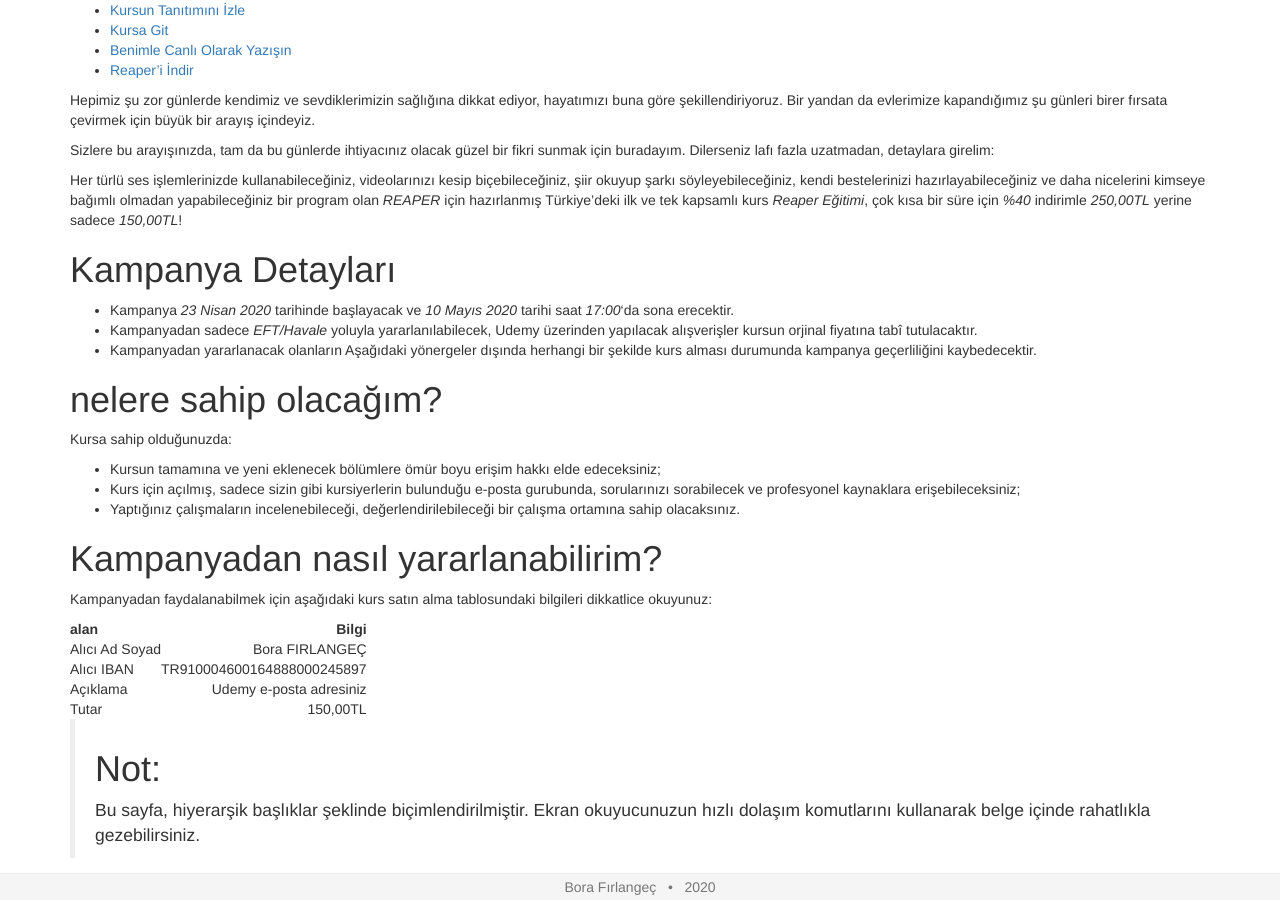
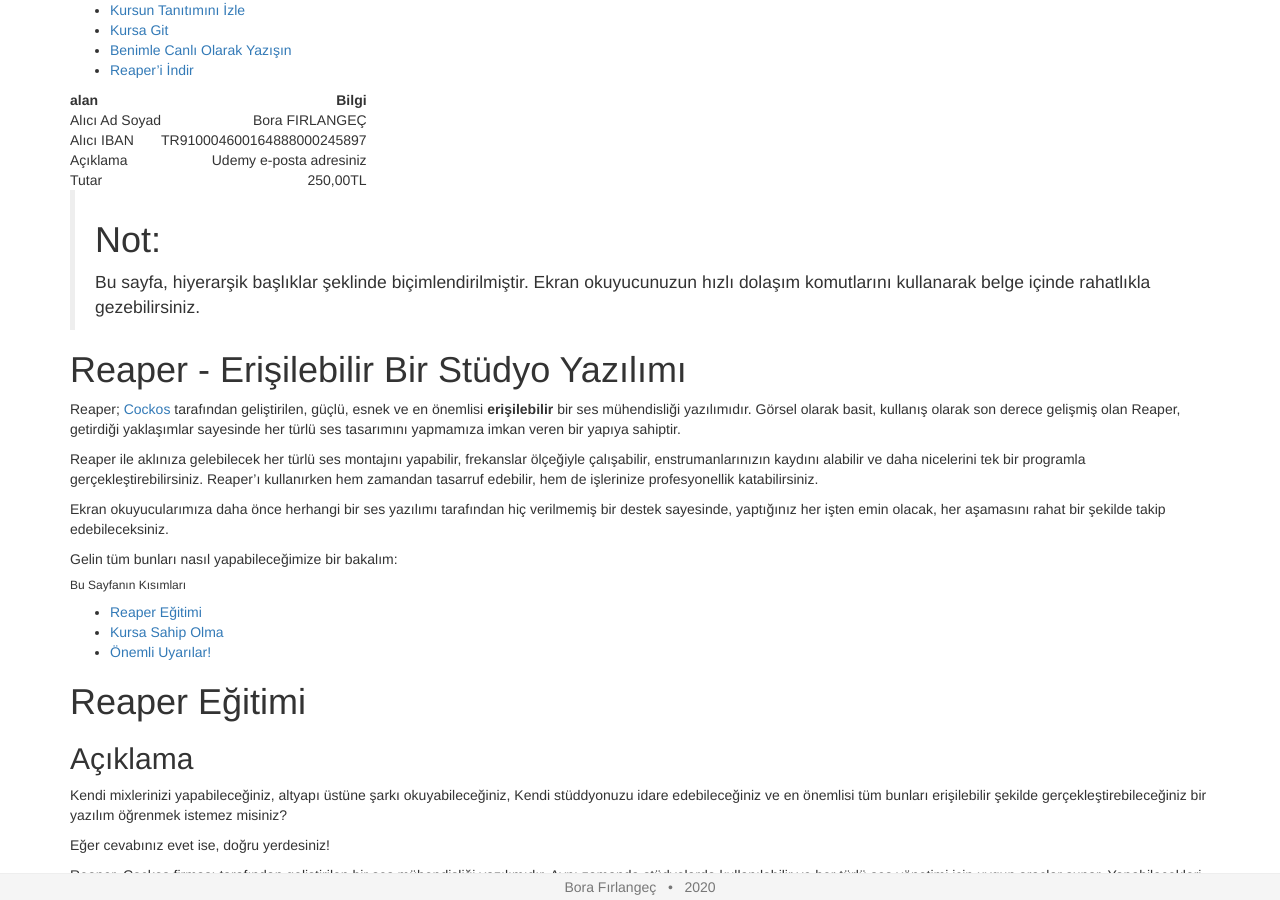
Before and after one commit to borfirbora/borfirbora.github.io, a Jekyll site: the page built from reaper.md, in a window 1280 px wide and 900 px high. Built offline with Jekyll 4.4.1, drawn with Linux system fonts in a browser that asks for light colours; some of the changed text lies outside the part shown.

Commit message:
Update reaper.md

```diff
--- a/reaper.md
+++ b/reaper.md
@@ -9,36 +9,13 @@
 * [Benimle Canlı  Olarak Yazışın](https://tawk.to/chat/5d8b5acf6c1dde20ed03632d/default)
 * [Reaper'i İndir](reaper-32&64bit.zip)
 
-Hepimiz şu zor günlerde kendimiz ve sevdiklerimizin sağlığına dikkat ediyor, hayatımızı buna göre şekillendiriyoruz. Bir yandan da evlerimize kapandığımız şu günleri birer fırsata çevirmek için büyük bir arayış içindeyiz.
-
-Sizlere bu arayışınızda, tam da bu günlerde ihtiyacınız olacak güzel bir fikri sunmak için buradayım. Dilerseniz lafı fazla uzatmadan, detaylara girelim:
-
-Her türlü ses işlemlerinizde kullanabileceğiniz, videolarınızı kesip biçebileceğiniz, şiir okuyup şarkı söyleyebileceğiniz, kendi bestelerinizi hazırlayabileceğiniz ve daha nicelerini kimseye bağımlı olmadan yapabileceğiniz bir program olan _REAPER_ için hazırlanmış Türkiye'deki ilk ve tek kapsamlı kurs _Reaper Eğitimi_, çok kısa bir süre için _%40_ indirimle _250,00TL_ yerine  sadece _150,00TL_!
-
-# Kampanya Detayları
-
-* Kampanya _23 Nisan 2020_ tarihinde başlayacak ve _10 Mayıs 2020_ tarihi saat _17:00_'da sona erecektir.
-* Kampanyadan sadece _EFT/Havale_ yoluyla  yararlanılabilecek, Udemy üzerinden yapılacak alışverişler kursun orjinal fiyatına tabî tutulacaktır.
-* Kampanyadan yararlanacak olanların Aşağıdaki yönergeler dışında herhangi bir şekilde kurs alması durumunda kampanya geçerliliğini kaybedecektir.
-
-# nelere sahip olacağım?
-
-Kursa sahip olduğunuzda:
-
-* Kursun tamamına ve yeni eklenecek bölümlere ömür boyu erişim hakkı elde edeceksiniz;
-* Kurs için açılmış, sadece sizin gibi kursiyerlerin bulunduğu e-posta gurubunda, sorularınızı sorabilecek ve profesyonel kaynaklara erişebileceksiniz;
-* Yaptığınız çalışmaların incelenebileceği, değerlendirilebileceği bir çalışma ortamına sahip olacaksınız.
-
-# Kampanyadan  nasıl yararlanabilirim?
-
-Kampanyadan faydalanabilmek için aşağıdaki kurs satın alma tablosundaki bilgileri dikkatlice okuyunuz:
 
 | alan | Bilgi |
 | :--- | ---: |
 | Alıcı Ad Soyad | Bora FIRLANGEÇ |
 | Alıcı IBAN | TR910004600164888000245897 |
 |Açıklama|Udemy e-posta adresiniz|
-|Tutar|150,00TL|
+|Tutar|250,00TL|
 
 > # Not:
 >
@@ -131,7 +108,6 @@
 | Periyot | Fiyat |
 | :--- | ---: |
 | Orjinal Fiyat | 250,00 TL |
-|İndirimli fiyat|150,00 TL|
 
 ## Kursu satın almak için yapılması gerekenler
 
```
Also changed, not shown: other parts of reaper.md (+1 -1 lines).
